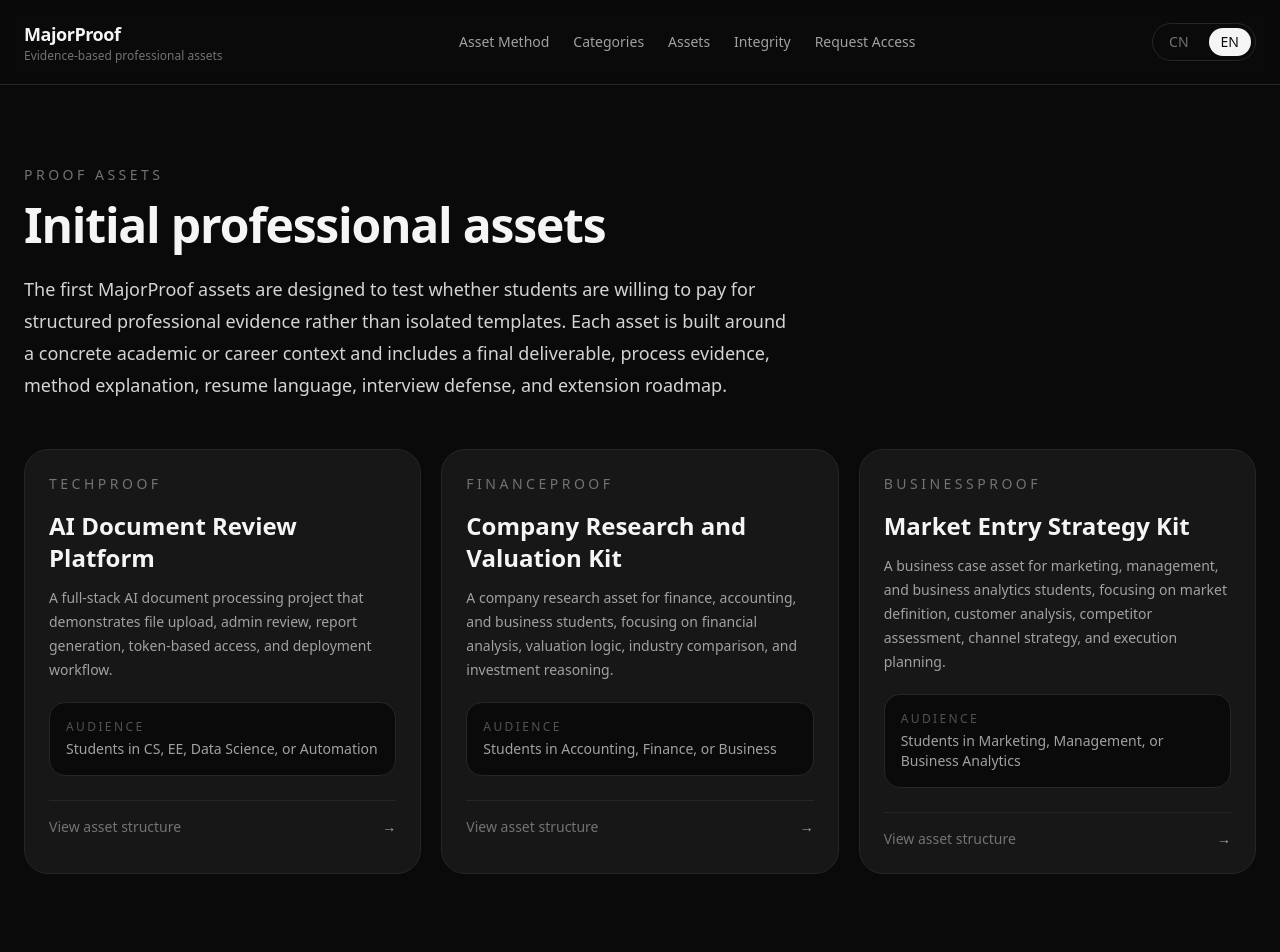
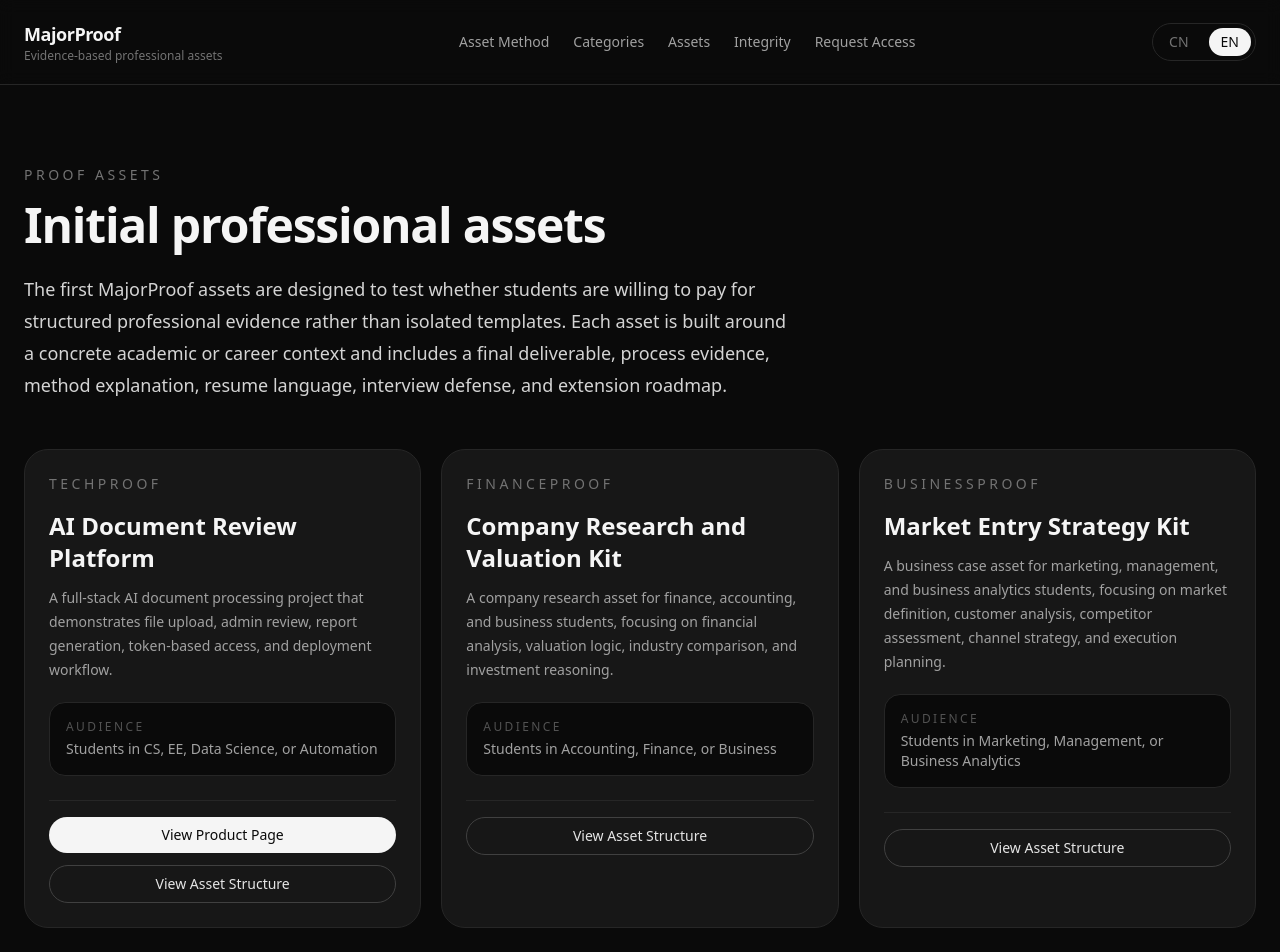
Before and after one commit to Acthelion/majorproof-web, a Next.js app: page /en/assets in a window 1280 px wide. Shown: the top 952 px of the page. Built offline with nearby package versions, Linux system fonts and the light colour scheme.

Commit message:
Connect TechProof asset pages to product landing page

```diff
--- a/src/app/assets/[slug]/page.tsx
+++ b/src/app/assets/[slug]/page.tsx
@@ -24,6 +24,8 @@ export default async function AssetDetailPage({ params }: AssetDetailPageProps)
     notFound();
   }
 
+  const hasProductPage = asset.slug === "ai-document-review-platform";
+
   return (
     <main className="min-h-screen bg-neutral-950 text-neutral-100">
       <SiteNav locale="zh" />
@@ -49,7 +51,25 @@ export default async function AssetDetailPage({ params }: AssetDetailPageProps)
             {asset.zhSubtitle}
           </p>
 
-          <div className="mt-6 grid gap-4 md:grid-cols-[1fr_1.2fr]">
+          <div className="mt-8 flex flex-col gap-4 sm:flex-row">
+            {hasProductPage ? (
+              <a
+                href="/product/techproof-ai-document-review"
+                className="rounded-full bg-neutral-100 px-6 py-3 text-center font-medium text-neutral-950 transition hover:bg-white"
+              >
+                查看产品页
+              </a>
+            ) : null}
+
+            <a
+              href="/request-access"
+              className="rounded-full border border-neutral-700 px-6 py-3 text-center font-medium text-neutral-200 transition hover:border-neutral-500 hover:text-white"
+            >
+              申请早期访问
+            </a>
+          </div>
+
+          <div className="mt-8 grid gap-4 md:grid-cols-[1fr_1.2fr]">
             <div className="rounded-2xl border border-neutral-800 bg-neutral-900 p-5">
               <p className="mb-2 text-sm text-neutral-500">适用对象</p>
               <p className="text-neutral-200">{asset.zhAudience}</p>
--- a/src/app/assets/page.tsx
+++ b/src/app/assets/page.tsx
@@ -22,11 +22,14 @@ export default function AssetsPage() {
         </p>
 
         <div className="mt-12 grid gap-5 md:grid-cols-3">
-          {proofAssets.map((asset) => (
-            <a
+          {proofAssets.map((asset) => {
+            const hasProductPage =
+              asset.slug === "ai-document-review-platform";
+
+            return (
+              <article
                 key={asset.slug}
-              href={`/assets/${asset.slug}`}
-              className="group rounded-3xl border border-neutral-800 bg-neutral-900 p-6 transition hover:border-neutral-600 hover:bg-neutral-900/80"
+                className="rounded-3xl border border-neutral-800 bg-neutral-900 p-6 transition hover:border-neutral-600 hover:bg-neutral-900/80"
               >
                 <p className="mb-4 text-sm uppercase tracking-[0.25em] text-neutral-500">
                   {asset.category}
@@ -44,17 +47,31 @@ export default function AssetsPage() {
                   <p className="mb-1 text-xs uppercase tracking-[0.2em] text-neutral-600">
                     Audience
                   </p>
-                <p className="text-sm text-neutral-400">{asset.zhAudience}</p>
+                  <p className="text-sm text-neutral-400">
+                    {asset.zhAudience}
+                  </p>
                 </div>
 
-              <div className="flex items-center justify-between border-t border-neutral-800 pt-4 text-sm">
-                <span className="text-neutral-500">查看资产结构</span>
-                <span className="text-neutral-400 transition group-hover:translate-x-1 group-hover:text-neutral-100">
-                  →
-                </span>
+                <div className="flex flex-col gap-3 border-t border-neutral-800 pt-4 text-sm">
+                  {hasProductPage ? (
+                    <a
+                      href="/product/techproof-ai-document-review"
+                      className="rounded-full bg-neutral-100 px-5 py-2 text-center font-medium text-neutral-950 transition hover:bg-white"
+                    >
+                      查看产品页
+                    </a>
+                  ) : null}
+
+                  <a
+                    href={`/assets/${asset.slug}`}
+                    className="rounded-full border border-neutral-700 px-5 py-2 text-center font-medium text-neutral-200 transition hover:border-neutral-500 hover:text-white"
+                  >
+                    查看资产结构
+                  </a>
                 </div>
-            </a>
-          ))}
+              </article>
+            );
+          })}
         </div>
       </section>
 
--- a/src/app/en/assets/[slug]/page.tsx
+++ b/src/app/en/assets/[slug]/page.tsx
@@ -26,6 +26,8 @@ export default async function EnglishAssetDetailPage({
     notFound();
   }
 
+  const hasProductPage = asset.slug === "ai-document-review-platform";
+
   return (
     <main className="min-h-screen bg-neutral-950 text-neutral-100">
       <SiteNav locale="en" />
@@ -51,7 +53,25 @@ export default async function EnglishAssetDetailPage({
             {asset.enSubtitle}
           </p>
 
-          <div className="mt-6 grid gap-4 md:grid-cols-[1fr_1.2fr]">
+          <div className="mt-8 flex flex-col gap-4 sm:flex-row">
+            {hasProductPage ? (
+              <a
+                href="/en/product/techproof-ai-document-review"
+                className="rounded-full bg-neutral-100 px-6 py-3 text-center font-medium text-neutral-950 transition hover:bg-white"
+              >
+                View Product Page
+              </a>
+            ) : null}
+
+            <a
+              href="/en/request-access"
+              className="rounded-full border border-neutral-700 px-6 py-3 text-center font-medium text-neutral-200 transition hover:border-neutral-500 hover:text-white"
+            >
+              Request Early Access
+            </a>
+          </div>
+
+          <div className="mt-8 grid gap-4 md:grid-cols-[1fr_1.2fr]">
             <div className="rounded-2xl border border-neutral-800 bg-neutral-900 p-5">
               <p className="mb-2 text-sm text-neutral-500">Audience</p>
               <p className="text-neutral-200">{asset.enAudience}</p>
--- a/src/app/en/assets/page.tsx
+++ b/src/app/en/assets/page.tsx
@@ -27,11 +27,14 @@ export default function EnglishAssetsPage() {
         </p>
 
         <div className="mt-12 grid gap-5 md:grid-cols-3">
-          {proofAssets.map((asset) => (
-            <a
+          {proofAssets.map((asset) => {
+            const hasProductPage =
+              asset.slug === "ai-document-review-platform";
+
+            return (
+              <article
                 key={asset.slug}
-              href={`/en/assets/${asset.slug}`}
-              className="group rounded-3xl border border-neutral-800 bg-neutral-900 p-6 transition hover:border-neutral-600 hover:bg-neutral-900/80"
+                className="rounded-3xl border border-neutral-800 bg-neutral-900 p-6 transition hover:border-neutral-600 hover:bg-neutral-900/80"
               >
                 <p className="mb-4 text-sm uppercase tracking-[0.25em] text-neutral-500">
                   {asset.category}
@@ -49,17 +52,31 @@ export default function EnglishAssetsPage() {
                   <p className="mb-1 text-xs uppercase tracking-[0.2em] text-neutral-600">
                     Audience
                   </p>
-                <p className="text-sm text-neutral-400">{asset.enAudience}</p>
+                  <p className="text-sm text-neutral-400">
+                    {asset.enAudience}
+                  </p>
                 </div>
 
-              <div className="flex items-center justify-between border-t border-neutral-800 pt-4 text-sm">
-                <span className="text-neutral-500">View asset structure</span>
-                <span className="text-neutral-400 transition group-hover:translate-x-1 group-hover:text-neutral-100">
-                  →
-                </span>
+                <div className="flex flex-col gap-3 border-t border-neutral-800 pt-4 text-sm">
+                  {hasProductPage ? (
+                    <a
+                      href="/en/product/techproof-ai-document-review"
+                      className="rounded-full bg-neutral-100 px-5 py-2 text-center font-medium text-neutral-950 transition hover:bg-white"
+                    >
+                      View Product Page
+                    </a>
+                  ) : null}
+
+                  <a
+                    href={`/en/assets/${asset.slug}`}
+                    className="rounded-full border border-neutral-700 px-5 py-2 text-center font-medium text-neutral-200 transition hover:border-neutral-500 hover:text-white"
+                  >
+                    View Asset Structure
+                  </a>
                 </div>
-            </a>
-          ))}
+              </article>
+            );
+          })}
         </div>
       </section>
 
```
Lines whose indentation alone changed are shown as unchanged.
